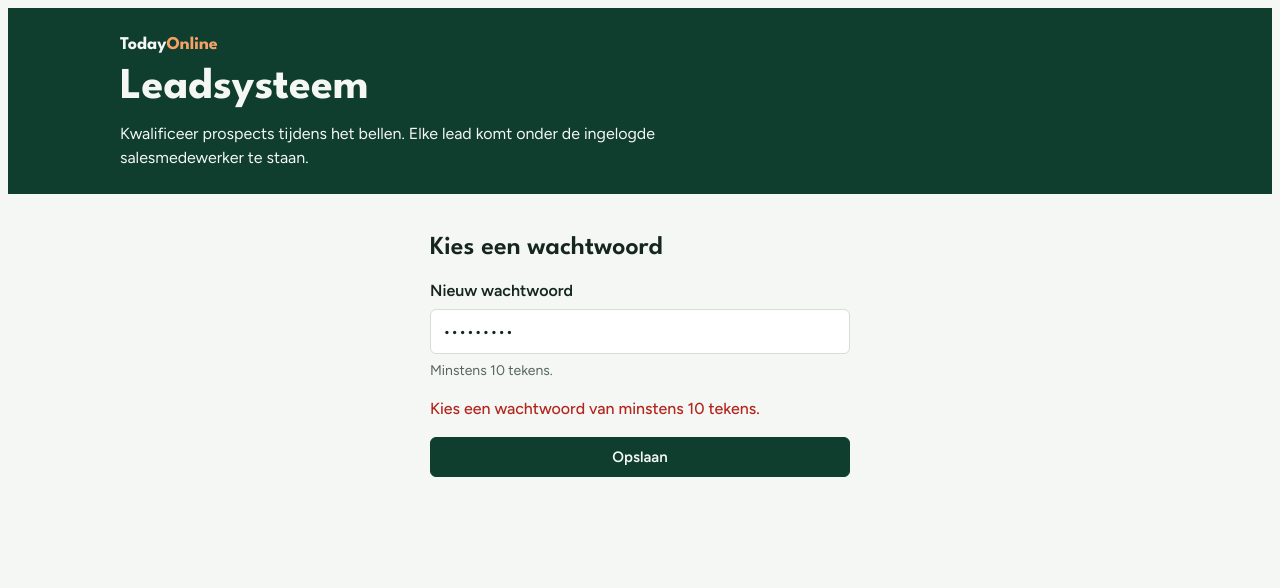
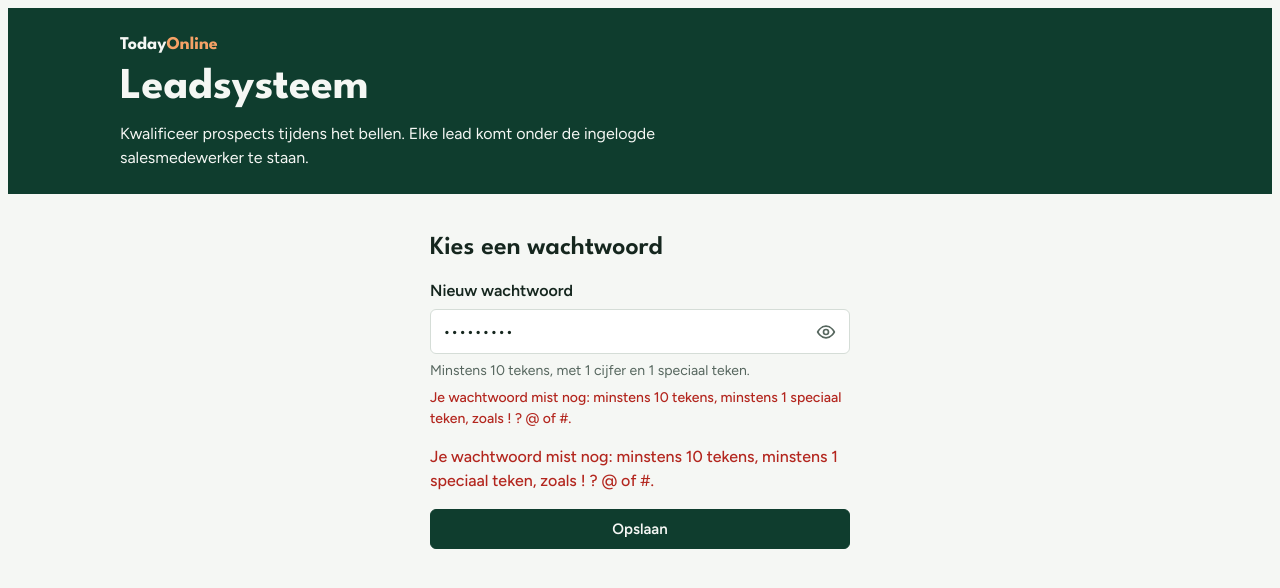
Before and after one commit to TodayOnlineBZ/leads-todayonline, a Next.js app: page /wachtwoord in a window 1280 px wide. Both pictures are taken after typing "Sample123" into the empty fields and a click on the button "Opslaan". Shown: the top 588 px of the page. Built offline with nearby package versions, Linux system fonts and the light colour scheme; no server answers.

Commit message:
Wachtwoordeisen met directe melding
Minstens 10 tekens, 1 cijfer en 1 speciaal teken bij registreren en
bij het kiezen van een nieuw wachtwoord.

Co-Authored-By: Claude Opus 5.5 <noreply@anthropic.com>
Claude-Session: https://claude.ai/code/session_01RvA2egZ9EbEW76N7qcCiQp

```diff
--- a/app/(auth)/registreren/page.tsx
+++ b/app/(auth)/registreren/page.tsx
@@ -4,6 +4,7 @@ import { useState, type FormEvent } from "react";
 import PasswordField from "@/components/PasswordField";
 import Turnstile from "@/components/Turnstile";
 import { turnstileSiteKey } from "@/lib/config";
+import { passwordMessage } from "@/lib/password";
 import { createClient } from "@/lib/supabase/client";
 
 export default function SignupPage() {
@@ -20,7 +21,8 @@ export default function SignupPage() {
   async function submit(e: FormEvent) {
     e.preventDefault();
     if (!name.trim()) { setError("Vul je naam in."); return; }
-    if (password.length < 10) { setError("Kies een wachtwoord van minstens 10 tekens."); return; }
+    const problem = passwordMessage(password);
+    if (problem) { setError(problem); return; }
     if (password !== passwordRepeat) { setError("De twee wachtwoorden zijn niet hetzelfde. Vul ze opnieuw in."); return; }
     if (turnstileSiteKey && !token) { setError("Wacht tot de beveiligingscontrole klaar is."); return; }
     setBusy(true); setError("");
@@ -53,7 +55,7 @@ export default function SignupPage() {
       <p className="hint">Na het aanmaken bevestig je je e-mailadres. Daarna activeert Bart je account.</p>
       <div className="q"><label htmlFor="name">Naam</label><input id="name" autoComplete="name" required value={name} onChange={(e) => setName(e.target.value)} /></div>
       <div className="q"><label htmlFor="email">E-mailadres</label><input id="email" type="email" autoComplete="email" required value={email} onChange={(e) => setEmail(e.target.value)} /></div>
-      <PasswordField id="password" label="Wachtwoord" value={password} onChange={setPassword} hint="Minstens 10 tekens." />
+      <PasswordField id="password" label="Wachtwoord" value={password} onChange={setPassword} hint="Minstens 10 tekens, met 1 cijfer en 1 speciaal teken." checkRules />
       <PasswordField id="passwordRepeat" label="Herhaal wachtwoord" value={passwordRepeat} onChange={setPasswordRepeat} />
       <Turnstile onToken={setToken} resetKey={resetKey} />
       <p className={"status" + (error ? " err" : "")} role="status">{error}</p>
--- a/app/(auth)/wachtwoord/page.tsx
+++ b/app/(auth)/wachtwoord/page.tsx
@@ -1,5 +1,7 @@
 "use client";
 import { useState, type FormEvent } from "react";
+import PasswordField from "@/components/PasswordField";
+import { passwordMessage } from "@/lib/password";
 import { createClient } from "@/lib/supabase/client";
 
 export default function NewPasswordPage() {
@@ -8,7 +10,8 @@ export default function NewPasswordPage() {
 
   async function submit(e: FormEvent) {
     e.preventDefault();
-    if (password.length < 10) { setError("Kies een wachtwoord van minstens 10 tekens."); return; }
+    const problem = passwordMessage(password);
+    if (problem) { setError(problem); return; }
     const { error: err } = await createClient().auth.updateUser({ password });
     if (err) { setError("Opslaan is niet gelukt. Vraag een nieuwe link aan of kies een sterker wachtwoord."); return; }
     window.location.href = "/";
@@ -17,7 +20,7 @@ export default function NewPasswordPage() {
   return (
     <form className="panel" onSubmit={submit}>
       <h2>Kies een wachtwoord</h2>
-      <div className="q"><label htmlFor="password">Nieuw wachtwoord</label><input id="password" type="password" autoComplete="new-password" required minLength={10} value={password} onChange={(e) => setPassword(e.target.value)} /><p className="hint">Minstens 10 tekens.</p></div>
+      <PasswordField id="password" label="Nieuw wachtwoord" value={password} onChange={setPassword} hint="Minstens 10 tekens, met 1 cijfer en 1 speciaal teken." checkRules />
       <p className={"status" + (error ? " err" : "")} role="status">{error}</p>
       <button className="btn" type="submit">Opslaan</button>
     </form>
--- a/app/globals.css
+++ b/app/globals.css
@@ -135,3 +135,4 @@ td.num { font-variant-numeric: tabular-nums; white-space: nowrap; }
 .password-wrap input { padding-right: 48px; }
 .password-toggle { position: absolute; top: 50%; right: 4px; transform: translateY(-50%); width: 40px; height: 40px; display: grid; place-items: center; background: none; border: 0; border-radius: 6px; color: var(--muted); cursor: pointer; }
 .password-toggle:hover { color: var(--fg); }
+.field-error { margin: 0; font-size: 14px; font-weight: 500; color: var(--error); }
--- a/components/PasswordField.tsx
+++ b/components/PasswordField.tsx
@@ -1,5 +1,6 @@
 "use client";
 import { useState } from "react";
+import { passwordMessage } from "@/lib/password";
 
 type Props = {
   id: string;
@@ -7,10 +8,12 @@ type Props = {
   value: string;
   onChange: (value: string) => void;
   hint?: string;
+  checkRules?: boolean;
 };
 
-export default function PasswordField({ id, label, value, onChange, hint }: Props) {
+export default function PasswordField({ id, label, value, onChange, hint, checkRules = false }: Props) {
   const [visible, setVisible] = useState(false);
+  const problem = checkRules && value ? passwordMessage(value) : "";
   return (
     <div className="q">
       <label htmlFor={id}>{label}</label>
@@ -25,6 +28,7 @@ export default function PasswordField({ id, label, value, onChange, hint }: Prop
         </button>
       </div>
       {hint && <p className="hint">{hint}</p>}
+      {problem && <p className="field-error" role="status">{problem}</p>}
     </div>
   );
 }
--- /dev/null
+++ b/lib/password.ts
@@ -0,0 +1,13 @@
+export function passwordProblems(password: string) {
+  const problems: string[] = [];
+  if (password.length < 10) problems.push("minstens 10 tekens");
+  if (!/\d/.test(password)) problems.push("minstens 1 cijfer");
+  if (!/[^\p{L}\p{N}\s]/u.test(password)) problems.push("minstens 1 speciaal teken, zoals ! ? @ of #");
+  return problems;
+}
+
+export function passwordMessage(password: string) {
+  const problems = passwordProblems(password);
+  if (!problems.length) return "";
+  return "Je wachtwoord mist nog: " + problems.join(", ") + ".";
+}
```
